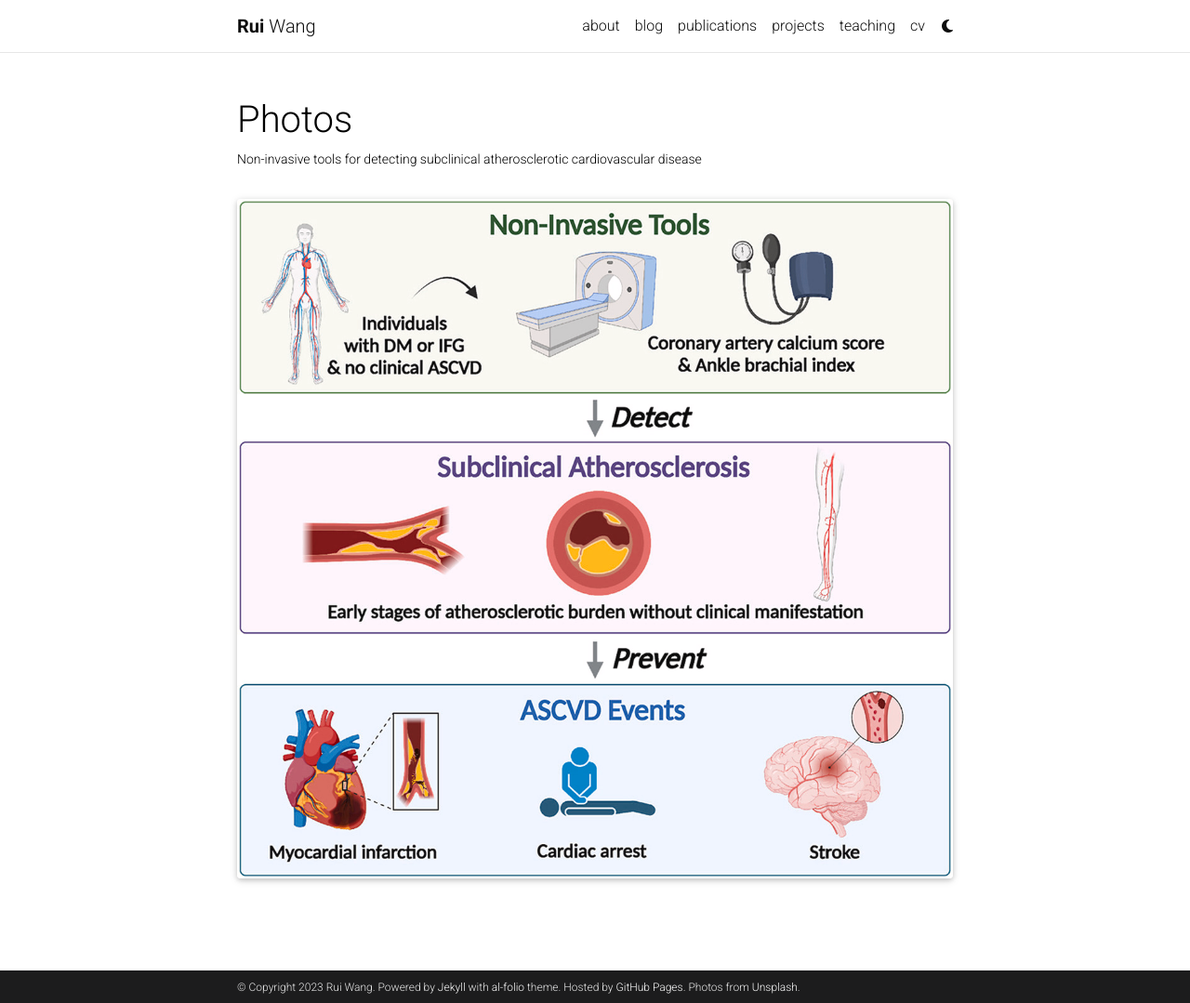
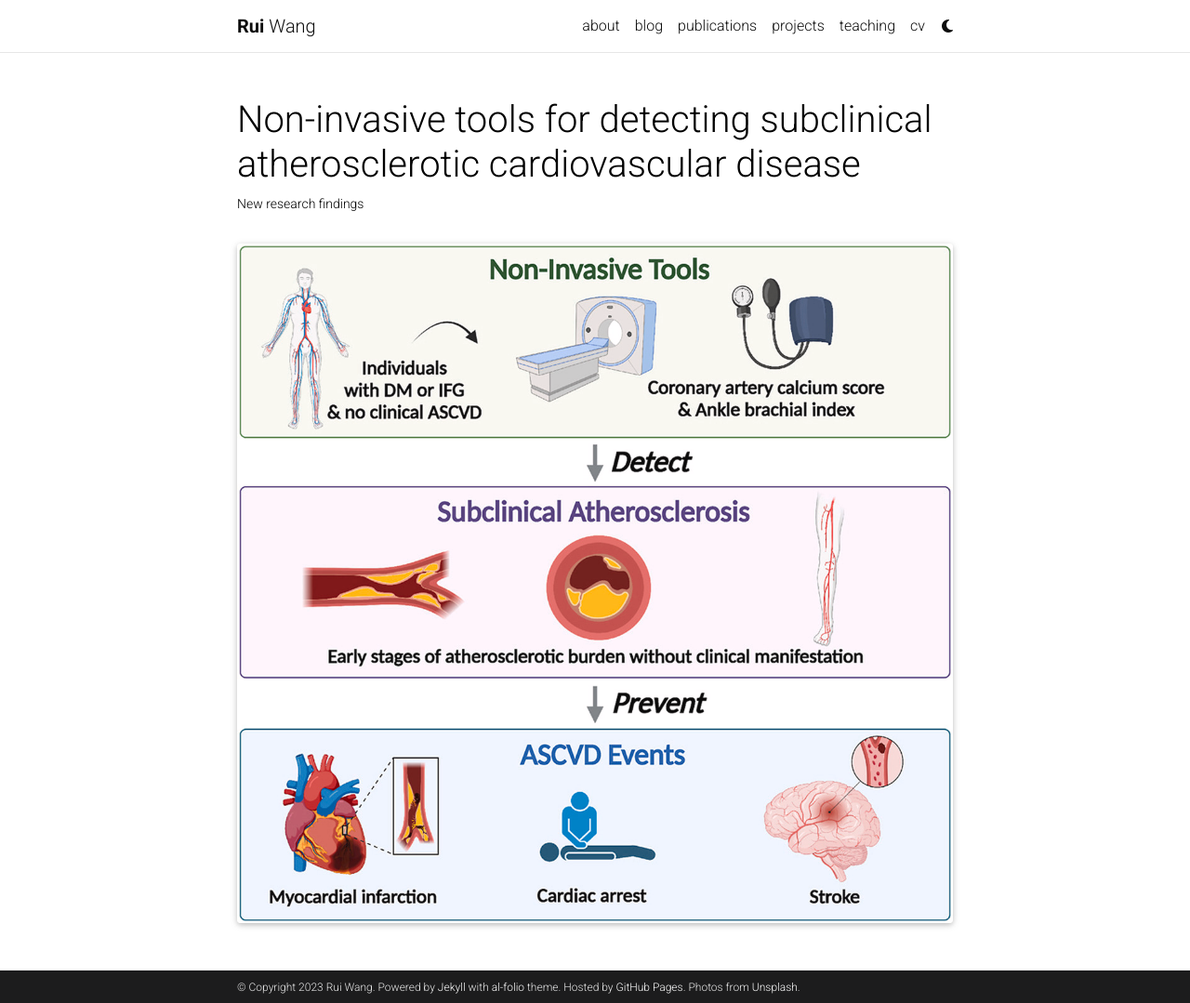
Before and after one commit to wangrui24/wangrui, a Jekyll site: the page built from _projects/5_project.md, in a window 1280 px wide and 1079 px high. Shown: the whole window at 93% size. Built offline with Jekyll 4.4.1, drawn with Linux system fonts in a browser that asks for light colours; full-size pictures stand in for the smaller copies a plugin makes; comment, search, counter and statistics services are not loaded; a style sheet for code colours, icons or effects is not loaded.

Commit message:
Update 5_project.md

```diff
--- a/_projects/5_project.md
+++ b/_projects/5_project.md
@@ -1,8 +1,8 @@
 ---
 layout: page
-title: Photos
-description: Non-invasive tools for detecting subclinical atherosclerotic cardiovascular disease
-img: assets/img/seattle.jpg
+title: Non-invasive tools for detecting subclinical atherosclerotic cardiovascular disease
+description:  New research findings
+img: assets/img/cac.jpg
 importance: 3
 category: research
 ---
```
